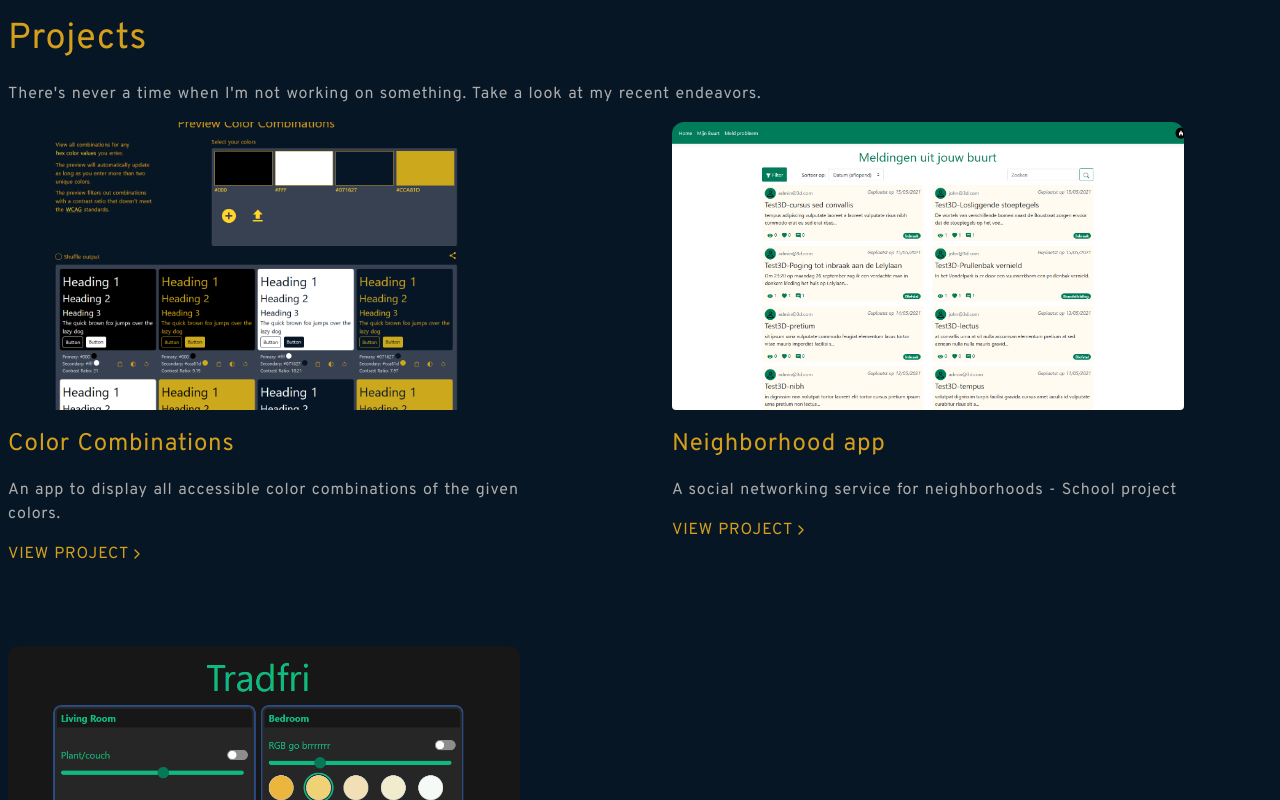
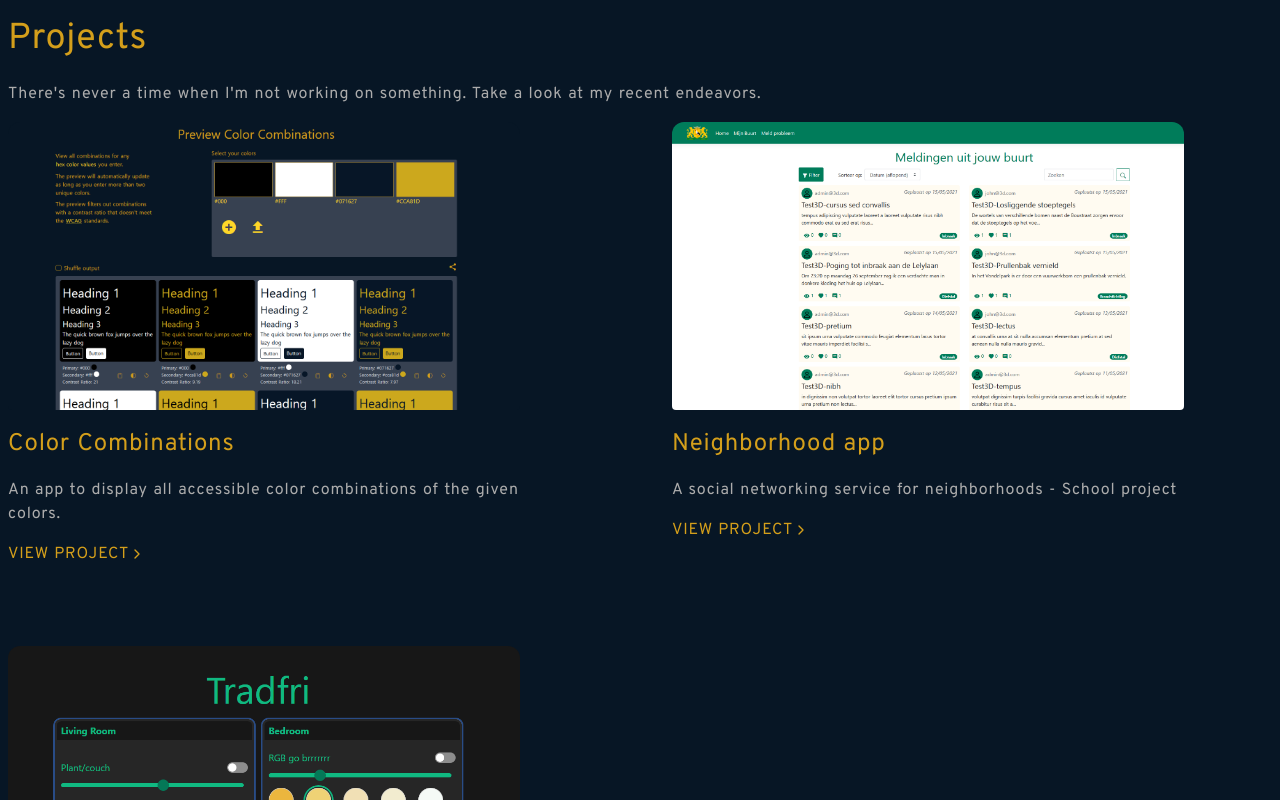
Before and after one commit to JulienZD/website, a Next.js app: page / in a window 1280 px wide. Shown: the part 880-1680 px from the top of the page. Built offline with nearby package versions, Linux system fonts and the light colour scheme.

Commit message:
fix: position story/project card images center top
Previously the center of the images was shown

```diff
--- a/src/components/StoryCard.tsx
+++ b/src/components/StoryCard.tsx
@@ -19,7 +19,7 @@ export default function StoryCard({ title, description, image, slug, linkText }:
           style={{
             backgroundImage: `url(${image})`,
           }}
-          className="bg-cover bg-center h-72 rounded-t-xl rounded-b transition-transform duration-[250ms] transform group-hover:scale-[1.02]"
+          className="bg-cover bg-center-top h-72 rounded-t-xl rounded-b transition-transform duration-[250ms] transform group-hover:scale-[1.02]"
         />
       </ProjectLink>
       <ProjectLink href={href} title={title}>
```
